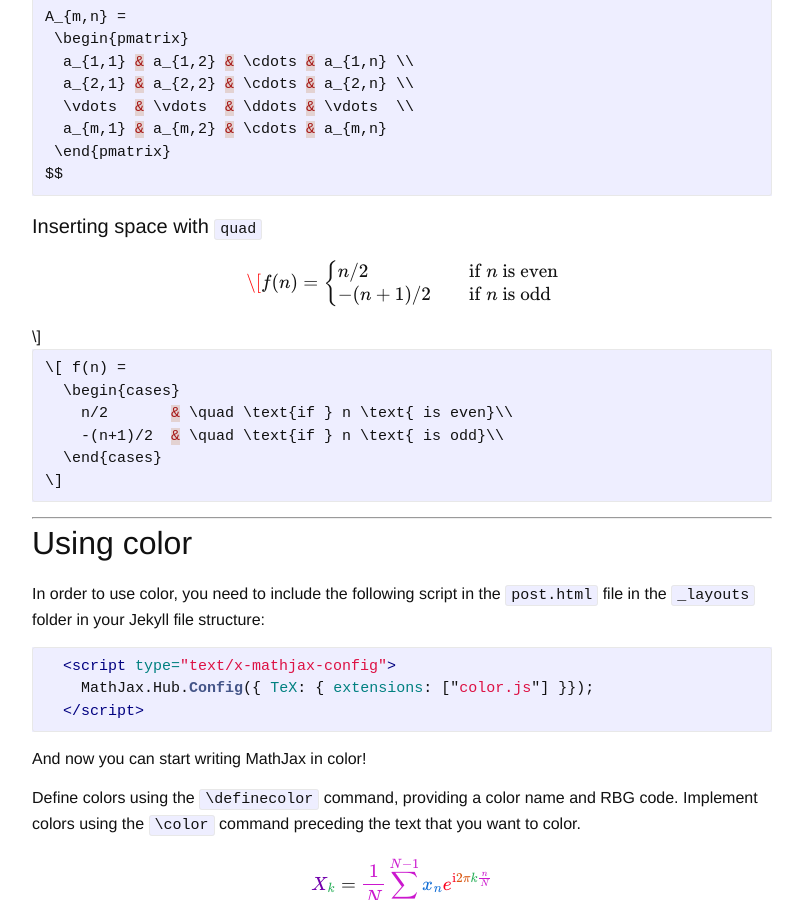
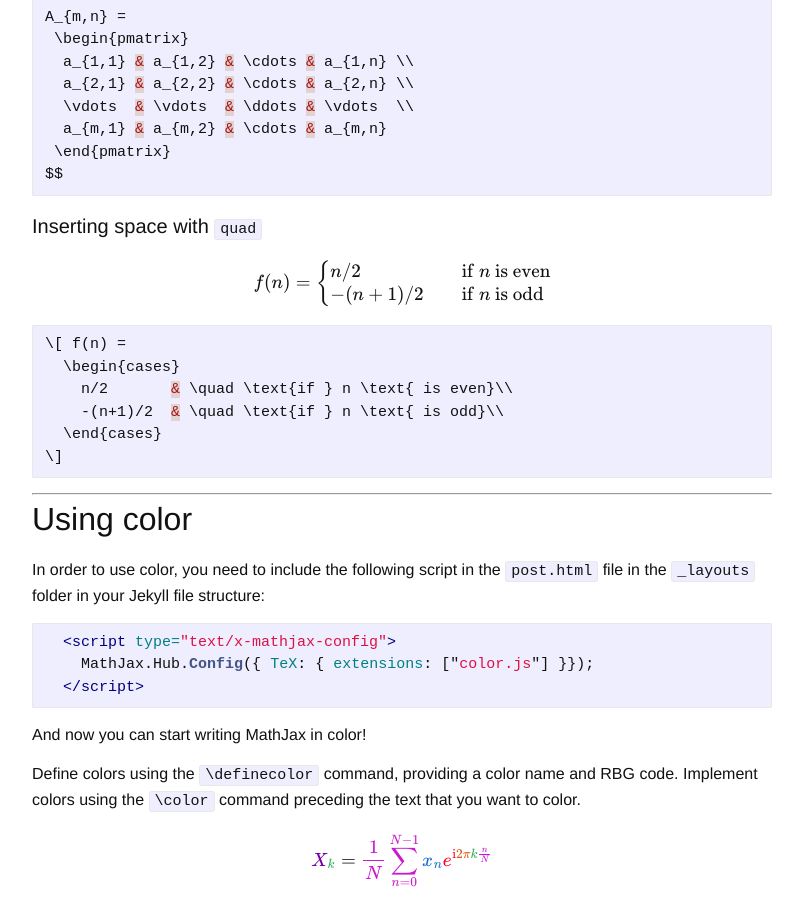
Before and after one commit to willgeary/willgeary.github.io, a Jekyll site: the page built from _posts/2016-05-25-blogging-with-mathjax.markdown, in a window 1280 px wide and 900 px high, scrolled down 2722 px. Shown: the whole window, without its empty margins (238-1041 px from the left). Built offline with Jekyll 4.4.1, drawn with Linux system fonts in a browser that asks for light colours; nearby versions of some CDN libraries; formulas are drawn with MathJax 3.

Commit message:
save my work

````diff
--- a/_posts/2016-05-25-blogging-with-mathjax.markdown
+++ b/_posts/2016-05-25-blogging-with-mathjax.markdown
@@ -174,12 +174,11 @@ $$
 #### Inserting space with `quad`
 
 $$
-\[ f(n) =
+f(n) =
   \begin{cases}
     n/2       & \quad \text{if } n \text{ is even}\\
     -(n+1)/2  & \quad \text{if } n \text{ is odd}\\
   \end{cases}
-\]
 $$
 
 ```html
````
